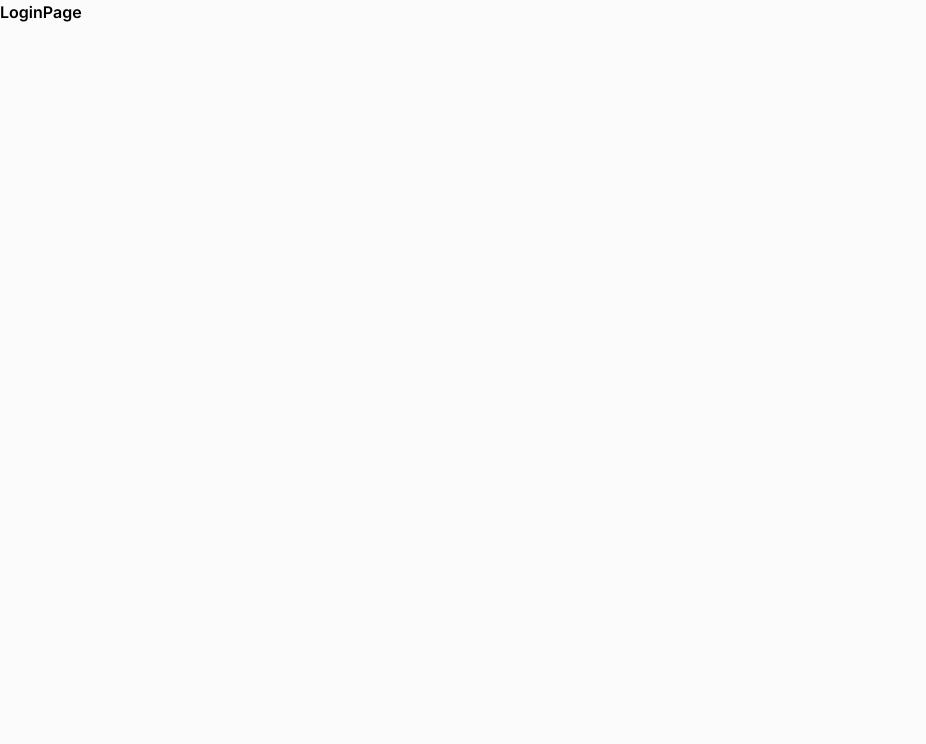
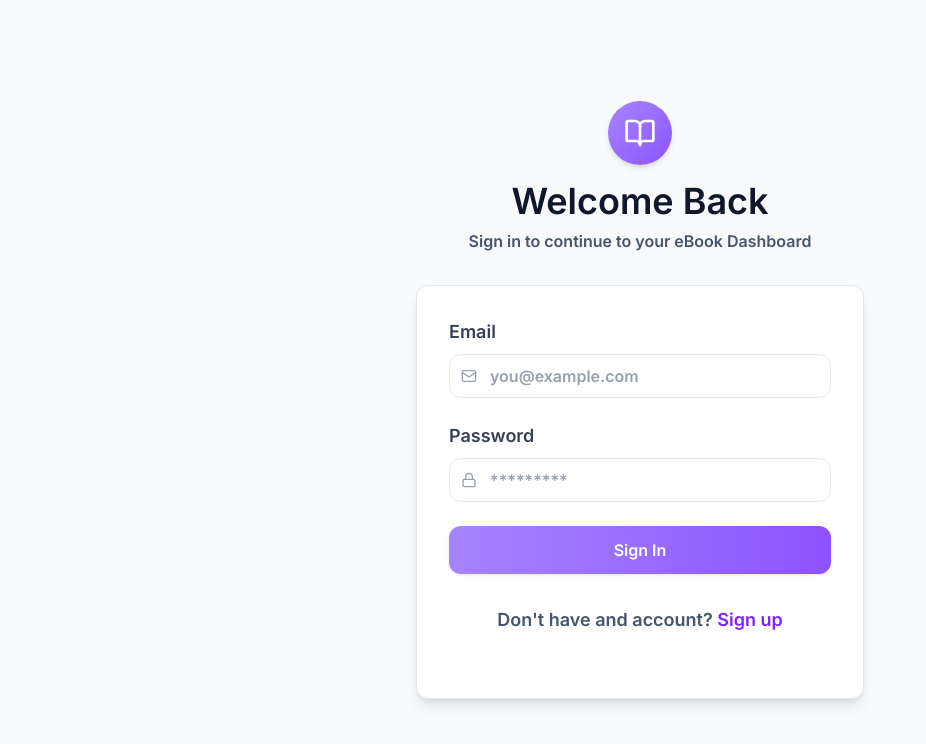
Before and after one commit to jimit8929/BookVerse, a React (Vite) app in the folder Frontend/: page /login in a window 1280 px wide. Shown: the top 744 px of the page, without its empty margins (0-926 px from the left). Built offline with nearby package versions, Linux system fonts and the light colour scheme; no server answers.

Commit message:
Login Page

```diff
--- a/Frontend/src/pages/LoginPage.jsx
+++ b/Frontend/src/pages/LoginPage.jsx
@@ -1,9 +1,111 @@
-import React from 'react'
+import { useState } from "react";
+import { Link, useNavigate } from "react-router-dom";
+import { Mail, Lock, BookOpen } from "lucide-react";
+import toast from "react-hot-toast";
+
+import InputField from "../components/ui/InputField";
+import Button from "../components/ui/Button";
+import { useAuth } from "../context/AuthContext";
+import axiosInstance from "../utils/axiosInstance.js";
+import { API_PATHS } from "../utils/apiPaths.js";
 
 const LoginPage = () => {
+  const [formData, setFormData] = useState({ email: "", password: "" });
+  const [isLoading, setIsLoading] = useState(false);
+  const { login } = useAuth();
+  const navigate = useNavigate();
+
+  const handleChange = (e) => {
+    setFormData({ ...formData, [e.target.name]: e.target.value });
+  };
+
+  const handleSubmit = async (e) => {
+    e.preventDefault();
+    setIsLoading(true);
+
+    try {
+
+      const response = await axiosInstance.post(API_PATHS.AUTH.LOGIN, formData);
+
+      const { token } = response.data;
+
+      const profileResponse = await axiosInstance.get(
+        API_PATHS.AUTH.GET_PROFILE,
+        {
+          headers: { Authorization: `Bearer ${token}` },
+        }
+      );
+
+      login(profileResponse.data, token);
+      toast.success("Login Successful!");
+      navigate("/dashboard");
+
+
+    } catch (error) {
+      localStorage.clear();
+      toast.error(
+        error.reponse?.data?.message || "Login Failed. Please Try Again"
+      );
+    } finally {
+      setIsLoading(false);
+    }
+  };
+
   return (
-    <div>LoginPage</div>
-  )
-}
+    <div className="min-h-screen bg-slate-50 flex items-center justify-center p-4">
+      <div className="w-full max-w-md">
+        <div className="text-center mb-8">
+          <div className="inline-flex items-center justify-center w-16 h-16 bg-linear-to-br from-violet-400 to-violet-500 rounded-full mb-4 shadow-md">
+            <BookOpen className="w-8 h-8 text-white" />
+          </div>
+          <h1 className="text-4xl font-bold text-slate-900">Welcome Back</h1>
+          <p className="text-slate-600 mt-2">
+            Sign in to continue to your eBook Dashboard{" "}
+          </p>
+        </div>
 
-export default LoginPage
+        <div className="bg-white border border-slate-200 rounded-xl shadow-lg p-8">
+          <form onSubmit={handleSubmit} className="space-y-6">
+            <InputField
+              label="Email"
+              name="email"
+              type="email"
+              placeholder="you@example.com"
+              icon={Mail}
+              value={formData.email}
+              onChange={handleChange}
+              required
+            />
+
+            <InputField
+              label="Password"
+              name="password"
+              type="password"
+              placeholder="*********"
+              icon={Lock}
+              value={formData.password}
+              onChange={handleChange}
+              required
+            />
+
+            <Button type="submit" isLoading={isLoading} className="w-full">
+              Sign In
+            </Button>
+          </form>
+
+          <p className="text-center text-lg text-slate-600 my-8">
+            Don't have and account?{" "}
+            <Link
+              to="/signup"
+              className="font-medium text-violet-600 hover:text-violet-700"
+            >
+              Sign up
+            </Link>
+          </p>
+        </div>
+      </div>
+    </div>
+  );
+};
+
+export default LoginPage;
```
